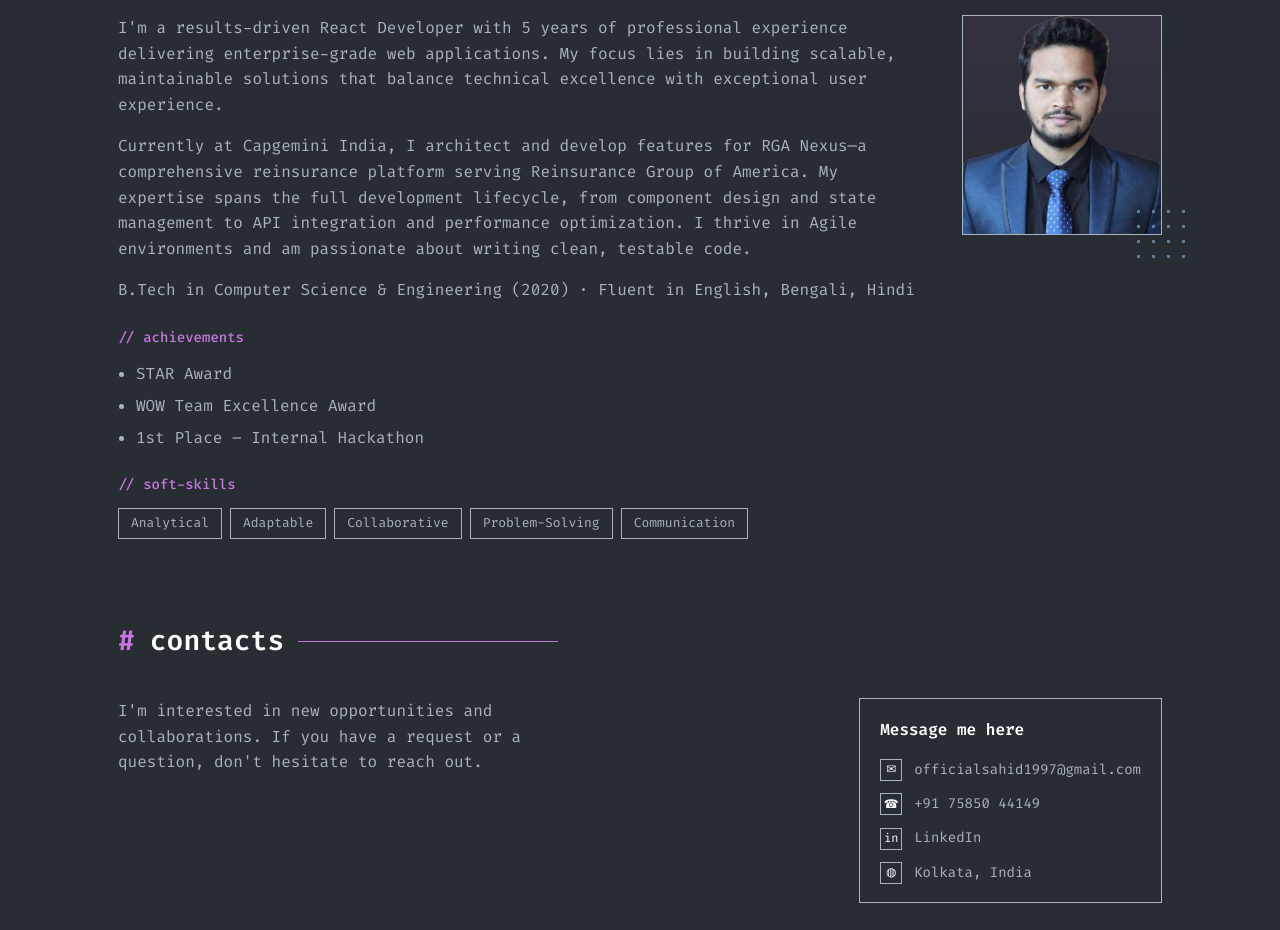
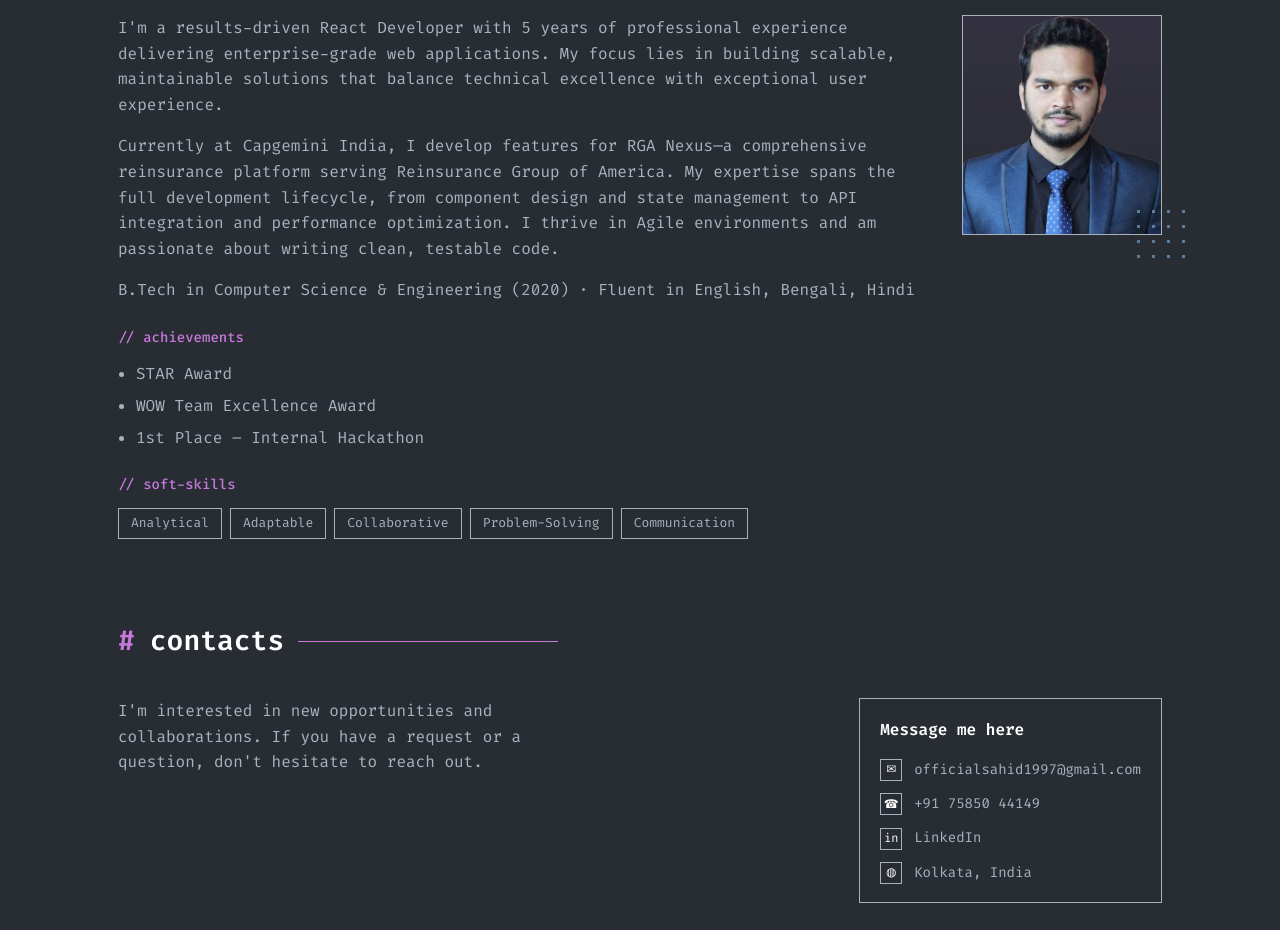
Before and after one commit to MdAbdusSahid/sahidPortfolio, a React (Vite) app: page / in a window 1280 px wide. Shown: the part 3540-4470 px from the top of the page. Built offline with nearby package versions, Linux system fonts and the light colour scheme.

Commit message:
Add files via upload

```diff
--- a/src/App.jsx
+++ b/src/App.jsx
@@ -416,13 +416,12 @@ function App() {
                 user experience.
               </p>
               <p>
-                Currently at Capgemini India, I architect and develop features
-                for RGA Nexus—a comprehensive reinsurance platform serving
-                Reinsurance Group of America. My expertise spans the full
-                development lifecycle, from component design and state
-                management to API integration and performance optimization. I
-                thrive in Agile environments and am passionate about writing
-                clean, testable code.
+                Currently at Capgemini India, I develop features for RGA Nexus—a
+                comprehensive reinsurance platform serving Reinsurance Group of
+                America. My expertise spans the full development lifecycle, from
+                component design and state management to API integration and
+                performance optimization. I thrive in Agile environments and am
+                passionate about writing clean, testable code.
               </p>
               <p>
                 B.Tech in Computer Science &amp; Engineering (2020) · Fluent in{" "}
```
